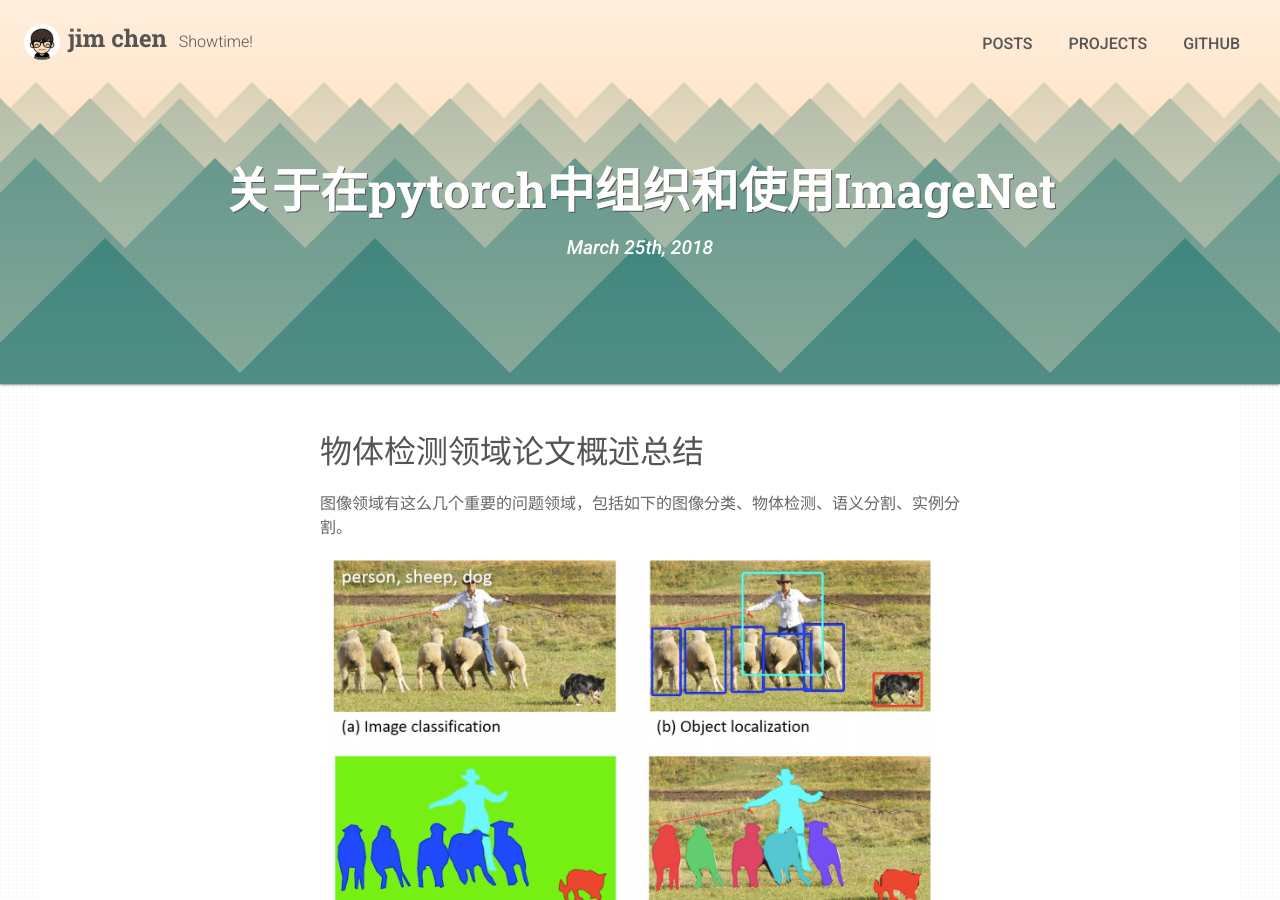
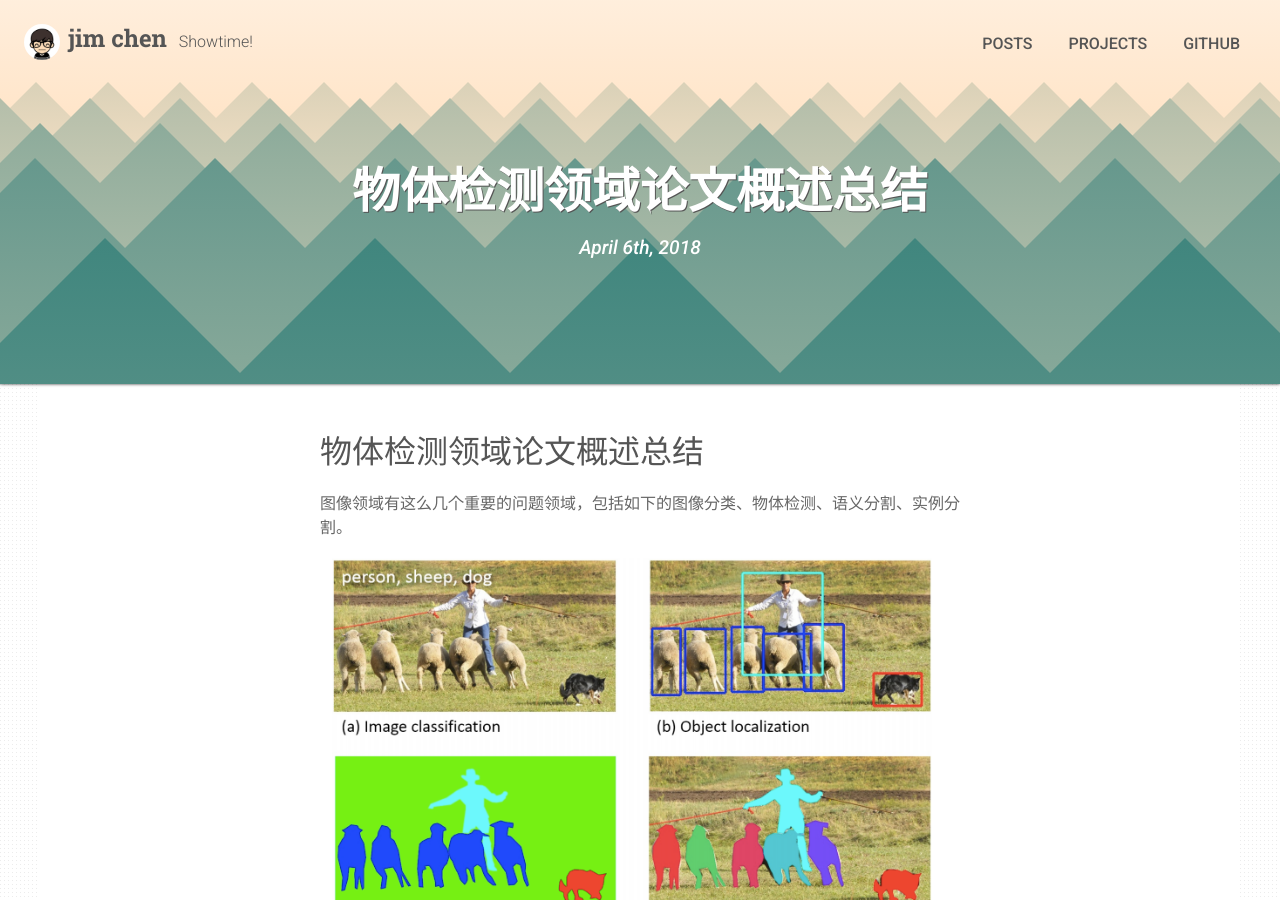
Before and after one commit to jimchenhub/jimchenhub.github.io, a Jekyll site: the page built from _posts/2018-04-06-物体检测领域论文概述总结.md, in a window 1280 px wide and 900 px high. Built offline with Jekyll 4.4.1, drawn with Linux system fonts in a browser that asks for light colours.

Commit message:
title correction

```diff
--- a/_posts/2018-04-06-物体检测领域论文概述总结.md
+++ b/_posts/2018-04-06-物体检测领域论文概述总结.md
@@ -1,9 +1,8 @@
 ---
-
 layout: post
-title:  "关于在pytorch中组织和使用ImageNet"
-date:   2018-03-25 20:00:00 +0800
-categories: ImageNet, Deep Learning
+title:  "物体检测领域论文概述总结"
+date:   2018-04-06 10:00:00 +0800
+categories: Object Detection, R-CNN，Deep Learning
 
 ---
 
```
